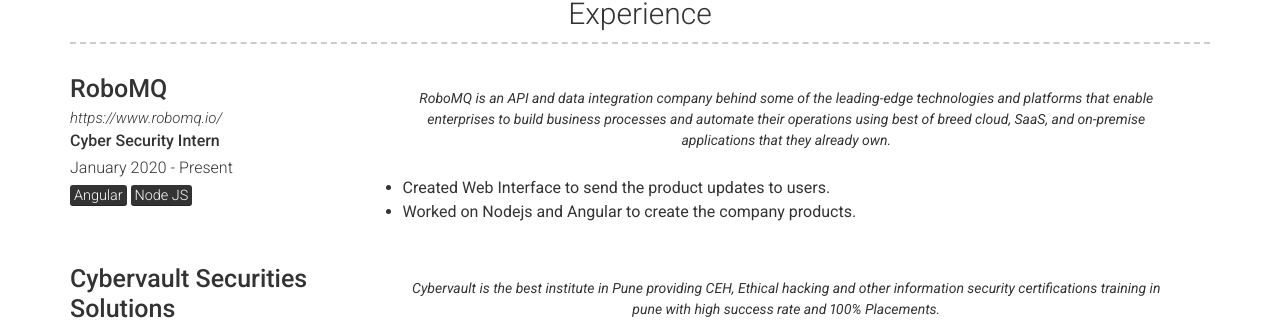
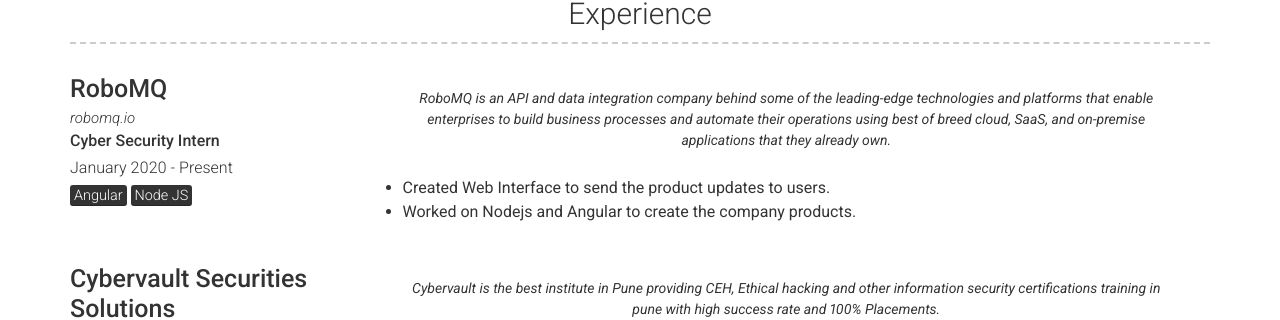
Before and after one commit to mohitkhemchandani/mohitkhemchandani.github.io, a Jekyll site: the page built from index.md, in a window 1280 px wide and 900 px high, scrolled down 495 px. Shown: the part 151-471 px from the top of the window. Built offline with Jekyll 4.4.1, drawn with Linux system fonts in a browser that asks for light colours; part of the change alters nothing that is shown.

Commit message:
Update experience.yml

```diff
--- a/_data/experience.yml
+++ b/_data/experience.yml
@@ -2,7 +2,7 @@
 
 - layout: left
   company: RoboMQ
-  link: https://www.robomq.io/
+  link: robomq.io
   job_title: Cyber Security Intern
   dates: January 2020 - Present
   quote: >
```
